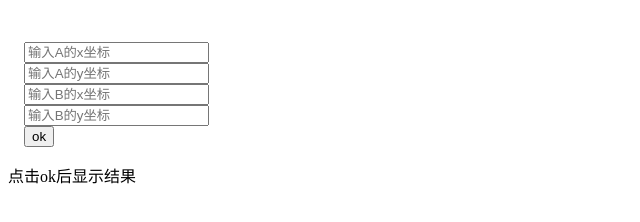
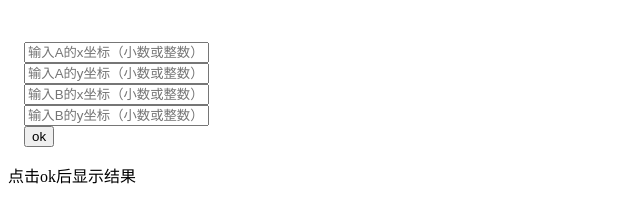
Before and after one commit to 0x03A6/0x03A6.github.io, a plain HTML site: page index.html in a window 1280 px wide. Shown: the whole page, without its empty margins (0-640 px from the left). Drawn offline with Linux system fonts and the light colour scheme.

Commit message:
Update index.html
xiao shu huo zheng shu

```diff
--- a/index.html
+++ b/index.html
@@ -23,10 +23,10 @@
 
 <body>
   <p>
-    <input type="text" id="A_x" placeholder="输入A的x坐标"/><br/>
-    <input type="text" id="A_y" placeholder="输入A的y坐标"/><br/>
-    <input type="text" id="B_x" placeholder="输入B的x坐标"/><br/>
-    <input type="text" id="B_y" placeholder="输入B的y坐标"/><br/>
+    <input type="text" id="A_x" placeholder="输入A的x坐标（小数或整数）"/><br/>
+    <input type="text" id="A_y" placeholder="输入A的y坐标（小数或整数）"/><br/>
+    <input type="text" id="B_x" placeholder="输入B的x坐标（小数或整数）"/><br/>
+    <input type="text" id="B_y" placeholder="输入B的y坐标（小数或整数）"/><br/>
     <input type="button" name="ok" value="ok" onclick="calc()">
   </p>
   <p id="result">点击ok后显示结果</p >
```
